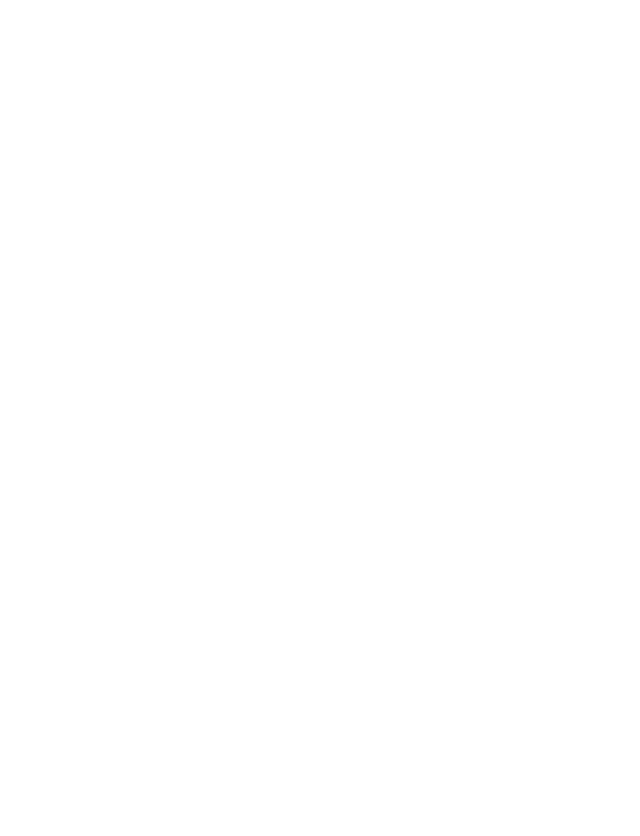
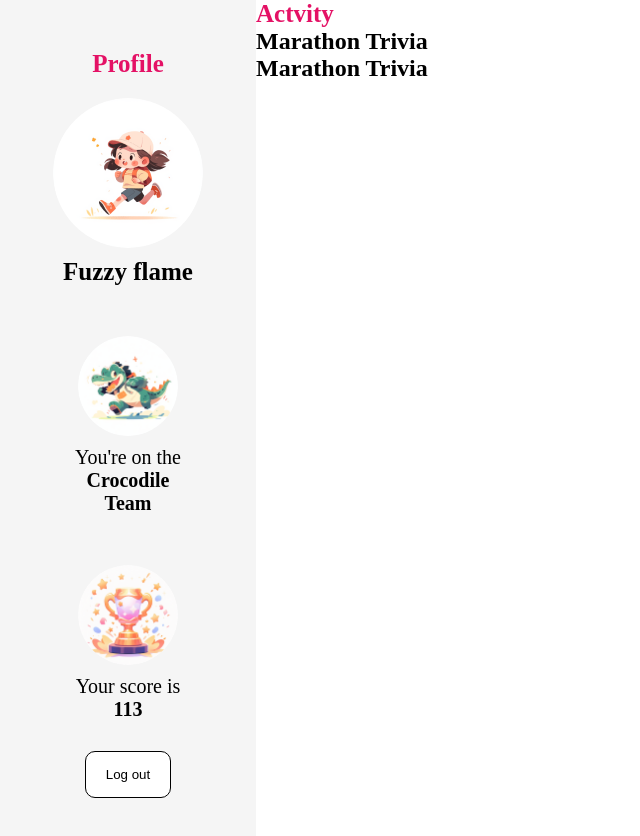
Before and after one commit to Emotivz/marafun, a React (Create React App) app: page /leaderBoard in a window 1280 px wide. Shown: the top 836 px of the page, without its empty margins (0-640 px from the left). Before the commit the page ends 800 px from the top, so only its background shows below. Built offline with nearby package versions, Linux system fonts and the light colour scheme.

Commit message:
Add activity sidebar

```diff
--- a/src/App.js
+++ b/src/App.js
@@ -4,7 +4,7 @@ import Header from "./components/Header/Header";
 import Login from "./pages/Login";
 import Profile from "./pages/Profile/Profile";
 import StudentLogin from "./pages/StudentLogin";
-import LeaderBoard from "./pages/LeaderBoard";
+import LeaderBoard from "./pages/LeaderBoard/LeaderBoard";
 import { BrowserRouter, Routes, Route } from "react-router-dom";
 
 function App() {
--- /dev/null
+++ b/src/components/LeaderBoard/LeaderBoard.js
@@ -0,0 +1,13 @@
+import "./LeaderBoard.scss";
+
+const LeaderBoard = () => {
+  return(
+    <div className="">
+       <p>class</p>
+       <p>country</p>
+       <p>school</p>
+    </div>
+  );
+};
+
+export default LeaderBoard;
--- a/src/pages/LeaderBoard.js
+++ /dev/null
@@ -1,11 +0,0 @@
-
-const LeaderBoard = () => {
- return (
-    <section className="leaderboard">
-
-
-    </section>
- )
-}
-
-export default LeaderBoard;
--- /dev/null
+++ b/src/pages/LeaderBoard/LeaderBoard.js
@@ -0,0 +1,17 @@
+import ProfileInfo from "../../components/ProfileInfo/ProfileInfo";
+import "./LeaderBoard.scss";
+
+const LeaderBoard = () => {
+  return (
+    <main>
+      <ProfileInfo />
+      <section className="activity">
+        <h1 className="activity__title">Actvity</h1>
+        <h2 className="activity__name">Marathon Trivia</h2>
+        <h2 className="activity__name">Marathon Trivia</h2>
+      </section>
+    </main>
+  );
+};
+
+export default LeaderBoard;
--- /dev/null
+++ b/src/pages/LeaderBoard/LeaderBoard.scss
@@ -0,0 +1,11 @@
+main{
+    display: flex;
+}
+
+
+.activity {
+    &__title {
+        color: #e41165;
+        font-size: 2.5rem;
+      }
+}
```
Also changed, not shown: src/components/LeaderBoard/LeaderBoard.scss (added).
